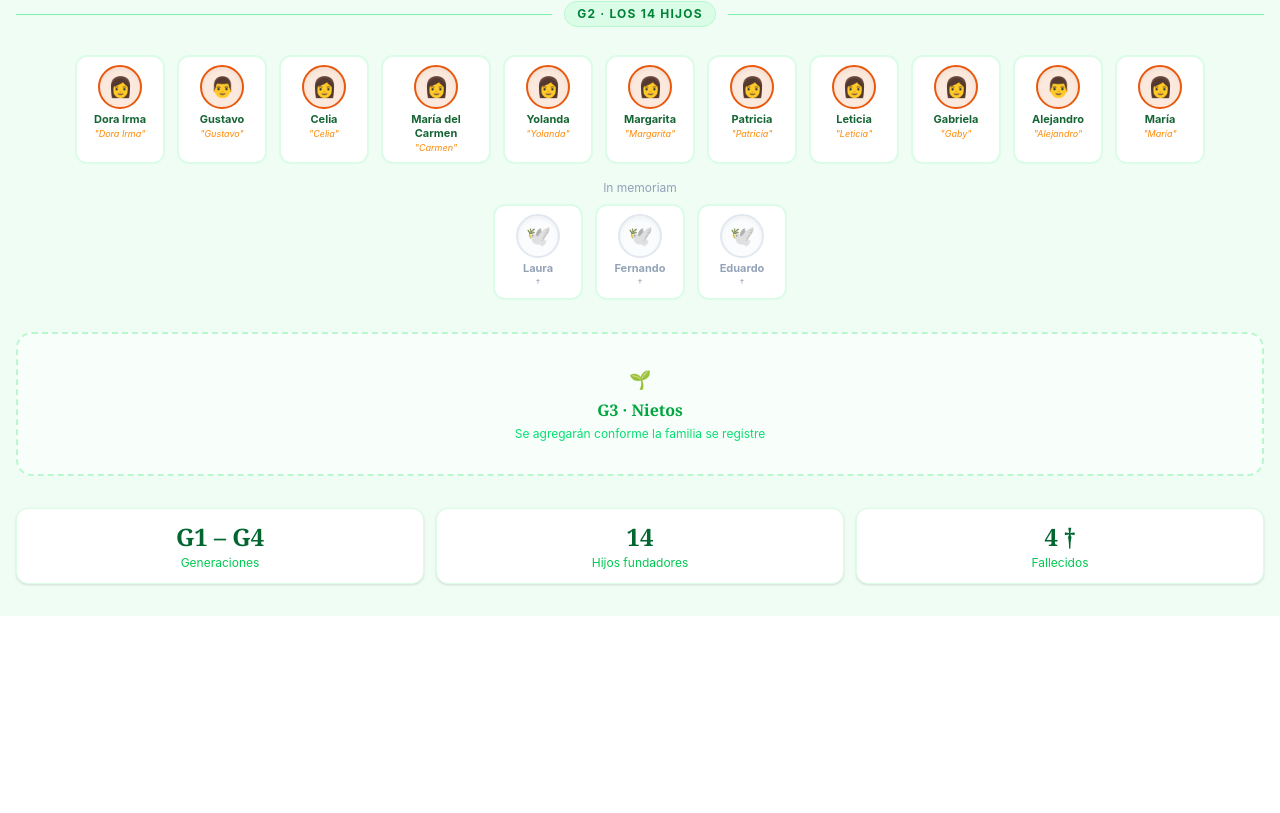
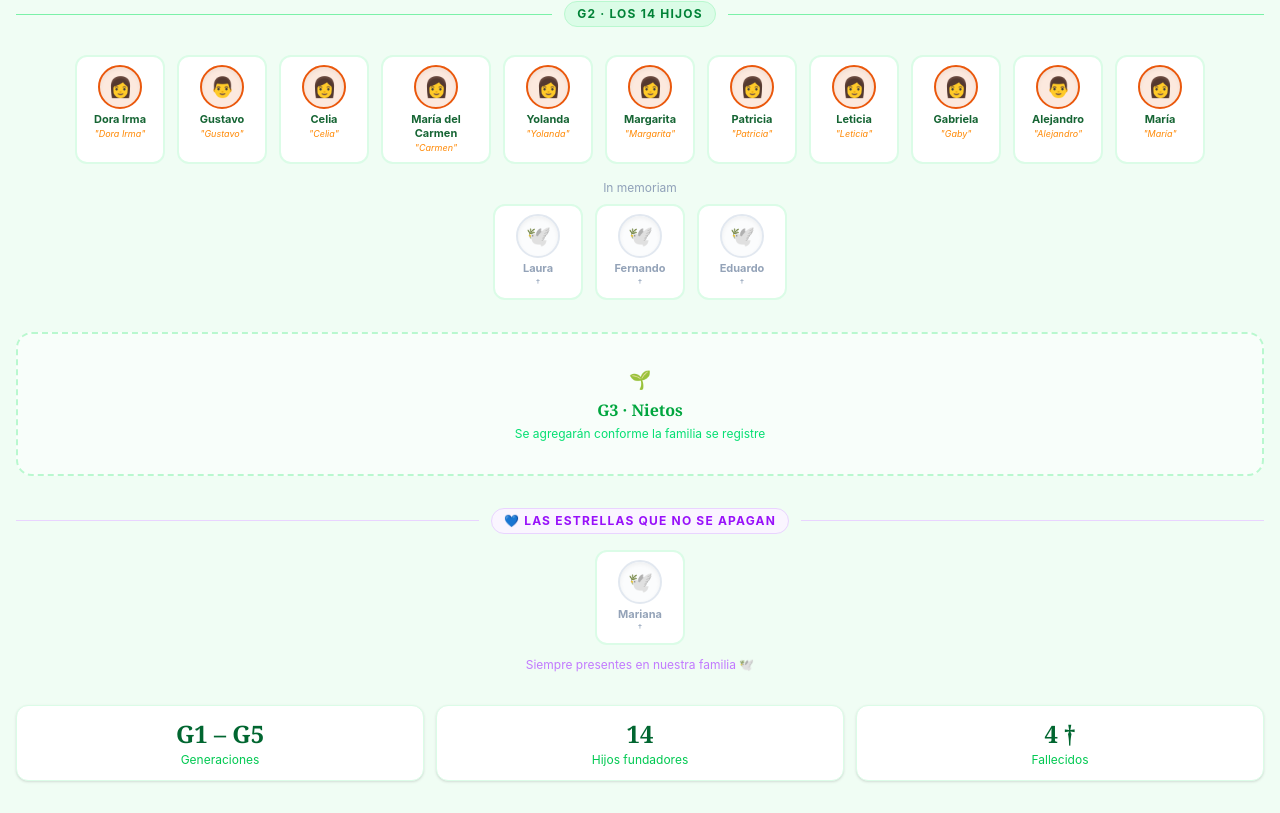
Before and after one commit to carloslo42/gfvillarreal, a React (Vite) app: page /arbol in a window 1280 px wide. Shown: the part 380-1193 px from the top of the page. Before the commit the page ends 996 px from the top, so only its background shows below. Built offline with nearby package versions, Linux system fonts and the light colour scheme.

Commit message:
G5, pareja, marianamemoriam

```diff
--- a/src/pages/Arbol.jsx
+++ b/src/pages/Arbol.jsx
@@ -50,6 +50,9 @@ function DetailPanel({ member, onClose }) {
           {member.fallecido && (
             <span className="mt-1 text-xs bg-slate-100 text-slate-500 px-3 py-0.5 rounded-full font-sans">In memoriam †</span>
           )}
+          {member.memoriam && (
+            <p className="mt-2 text-xs text-purple-500 font-sans italic text-center">{member.memoriam}</p>
+          )}
         </div>
         <div className="space-y-2 text-sm font-sans border-t border-green-100 pt-3">
           {member.generation === 1 && member.negocio && (
@@ -64,6 +67,12 @@ function DetailPanel({ member, onClose }) {
               <span className="text-gray-700">{member.born}</span>
             </div>
           )}
+          {member.fallecidoDate && (
+            <div className="flex justify-between">
+              <span className="text-green-700 font-semibold">Fallecimiento</span>
+              <span className="text-gray-700">{member.fallecidoDate}</span>
+            </div>
+          )}
           {member.location && (
             <div className="flex justify-between">
               <span className="text-green-700 font-semibold">Ciudad</span>
@@ -74,6 +83,12 @@ function DetailPanel({ member, onClose }) {
             <div className="flex justify-between">
               <span className="text-green-700 font-semibold">Ocupación</span>
               <span className="text-gray-700">{member.occupation}</span>
+            </div>
+          )}
+          {member.pareja && (
+            <div className="flex justify-between">
+              <span className="text-green-700 font-semibold">Pareja de</span>
+              <span className="text-gray-700">{member.pareja}</span>
             </div>
           )}
           {member.generation === 2 && (
@@ -92,13 +107,29 @@ function DetailPanel({ member, onClose }) {
         {member.bio && (
           <p className="mt-3 text-sm text-gray-500 italic border-t border-green-50 pt-3 font-sans">{member.bio}</p>
         )}
-        {(!member.born && !member.location && !member.occupation && !member.bio) && (
-          <p className="mt-3 text-sm text-gray-400 text-center font-sans">Perfil pendiente de completar</p>
-        )}
       </div>
     </div>
   );
 }
+
+// Miembros especiales In memoriam (no G1/G2)
+const IN_MEMORIAM = [
+  {
+    id: "memoriam-mariana",
+    name: "Mariana Marcela Vázquez Montemayor",
+    nickname: "Mariana",
+    shortName: "Mariana",
+    fallecido: true,
+    fallecidoDate: "Mayo 2025",
+    emoji: "🕊️",
+    color: "#a855f7",
+    pareja: "Carlos Villarreal (G2 · Rama Gustavo)",
+    branch: "gustavo",
+    memoriam: "Las estrellas que no se apagan 💙",
+    bio: "Amó profundamente a sus hijos y ellos a ella.",
+    generation: 3,
+  },
+];
 
 export default function Arbol() {
   const [selected, setSelected] = useState(null);
@@ -116,6 +147,7 @@ export default function Arbol() {
           <p className="text-green-600 text-sm mt-1 font-sans">Haz clic en cualquier miembro para ver su perfil</p>
         </div>
 
+        {/* G1 */}
         <div className="mb-6">
           <div className="flex items-center gap-3 mb-4">
             <div className="h-px flex-1 bg-green-300" />
@@ -135,6 +167,7 @@ export default function Arbol() {
           <div className="w-px h-8 bg-green-400" />
         </div>
 
+        {/* G2 */}
         <div className="mb-8">
           <div className="flex items-center gap-3 mb-4">
             <div className="h-px flex-1 bg-green-300" />
@@ -158,15 +191,36 @@ export default function Arbol() {
           )}
         </div>
 
+        {/* G3+ pendiente */}
         <div className="text-center mt-6 py-8 border-2 border-dashed border-green-200 rounded-2xl bg-white/50">
           <p className="text-green-400 text-lg mb-1">🌱</p>
           <p className="text-green-600 font-semibold font-serif">G3 · Nietos</p>
           <p className="text-green-400 text-xs font-sans mt-1">Se agregarán conforme la familia se registre</p>
         </div>
 
+        {/* ── IN MEMORIAM especial ── */}
+        <div className="mt-8">
+          <div className="flex items-center gap-3 mb-4">
+            <div className="h-px flex-1 bg-purple-200" />
+            <span className="text-xs font-bold text-purple-600 uppercase tracking-widest font-sans bg-purple-50 px-3 py-1 rounded-full border border-purple-200">
+              💙 Las estrellas que no se apagan
+            </span>
+            <div className="h-px flex-1 bg-purple-200" />
+          </div>
+          <div className="flex flex-wrap justify-center gap-3">
+            {IN_MEMORIAM.map((m) => (
+              <MemberNode key={m.id} member={m} onClick={setSelected} selected={selected} />
+            ))}
+          </div>
+          <p className="text-center text-xs text-purple-400 font-sans mt-3">
+            Siempre presentes en nuestra familia 🕊️
+          </p>
+        </div>
+
+        {/* Stats */}
         <div className="mt-8 grid grid-cols-3 gap-3">
           {[
-            { label: "Generaciones", value: "G1 – G4" },
+            { label: "Generaciones", value: "G1 – G5" },
             { label: "Hijos fundadores", value: "14" },
             { label: "Fallecidos", value: "4 †" },
           ].map((s) => (
--- a/src/pages/Registro.jsx
+++ b/src/pages/Registro.jsx
@@ -8,6 +8,7 @@ const GENERACIONES = [
   { value: "g2", label: "G2 — Hijo/a directo de Gustavo y Dora" },
   { value: "g3", label: "G3 — Nieto/a" },
   { value: "g4", label: "G4 — Bisnieto/a" },
+  { value: "g5", label: "G5 — Tataranieto/a" },
 ];
 
 const INTERESES = [
@@ -23,7 +24,8 @@ export default function Registro() {
   const [guardando, setGuardando] = useState(false);
   const [form, setForm] = useState({
     nombre: "", apodo: "", fechaNacimiento: "", ciudad: "",
-    ocupacion: "", generacion: "", rama: "", intereses: [], mascotas: [], bio: "",
+    ocupacion: "", pareja: "", generacion: "", rama: "",
+    intereses: [], mascotas: [], bio: "",
   });
 
   const update = (field, value) => setForm((f) => ({ ...f, [field]: value }));
@@ -63,7 +65,11 @@ export default function Registro() {
   };
 
   const handleReset = () => {
-    setForm({ nombre: "", apodo: "", fechaNacimiento: "", ciudad: "", ocupacion: "", generacion: "", rama: "", intereses: [], mascotas: [], bio: "" });
+    setForm({
+      nombre: "", apodo: "", fechaNacimiento: "", ciudad: "",
+      ocupacion: "", pareja: "", generacion: "", rama: "",
+      intereses: [], mascotas: [], bio: "",
+    });
     setCodigo("");
     setStep(1);
   };
@@ -103,14 +109,8 @@ export default function Registro() {
               <div className="grid grid-cols-2 gap-3">
                 <div>
                   <label className={labelClass}>Fecha de nacimiento *</label>
-                  <span className={hintClass}>Formato: día/mes/año</span>
-                  <input
-                    type="date"
-                    className={inputClass + " mt-1"}
-                    value={form.fechaNacimiento}
-                    onChange={(e) => update("fechaNacimiento", e.target.value)}
-                    required
-                  />
+                  <span className={hintClass}>Formato: MM/DD/AAAA</span>
+                  <input type="date" className={inputClass + " mt-1"} value={form.fechaNacimiento} onChange={(e) => update("fechaNacimiento", e.target.value)} required />
                 </div>
                 <div>
                   <label className={labelClass}>Ciudad actual</label>
@@ -120,6 +120,10 @@ export default function Registro() {
               <div>
                 <label className={labelClass}>Ocupación</label>
                 <input type="text" className={inputClass} placeholder="Ej: Ingeniero, Maestra..." value={form.ocupacion} onChange={(e) => update("ocupacion", e.target.value)} />
+              </div>
+              <div>
+                <label className={labelClass}>Pareja / Cónyuge</label>
+                <input type="text" className={inputClass} placeholder="Nombre completo de tu pareja" value={form.pareja} onChange={(e) => update("pareja", e.target.value)} />
               </div>
               <div>
                 <label className={labelClass}>Generación *</label>
@@ -157,7 +161,6 @@ export default function Registro() {
                   ))}
                 </div>
               </div>
-
               <div>
                 <label className={labelClass}>¿Tienes mascotas?</label>
                 <span className={hintClass}>Puedes seleccionar varias</span>
@@ -183,7 +186,6 @@ export default function Registro() {
                   ))}
                 </div>
               </div>
-
               <div className="flex gap-3 pt-2">
                 <button onClick={() => setStep(1)} className="flex-1 border border-green-200 text-green-700 font-bold py-3 rounded-xl font-sans hover:bg-green-50">← Atrás</button>
                 <button onClick={handleSubmitStep2} disabled={guardando}
@@ -209,6 +211,7 @@ export default function Registro() {
                   ["Nombre", form.nombre],
                   ["Apodo", form.apodo || "—"],
                   ["Ciudad", form.ciudad || "—"],
+                  ["Pareja", form.pareja || "—"],
                   ["Rama", form.rama.replace(/-/g, " ") || "—"],
                   ["Intereses", form.intereses.join(", ") || "—"],
                   ["Mascotas", form.mascotas.join(", ") || "—"],
```
